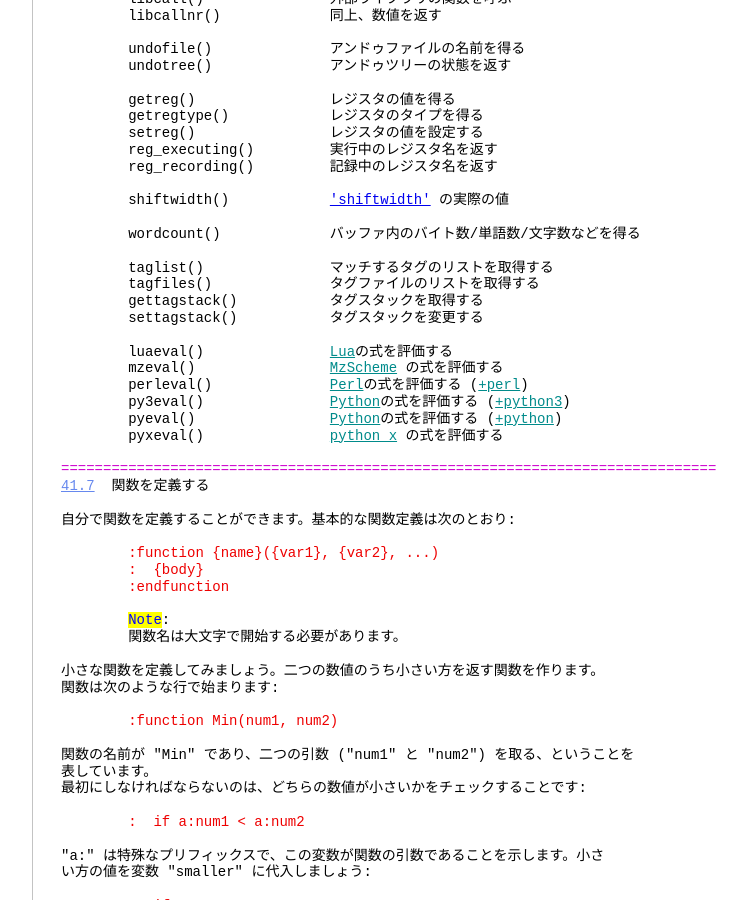
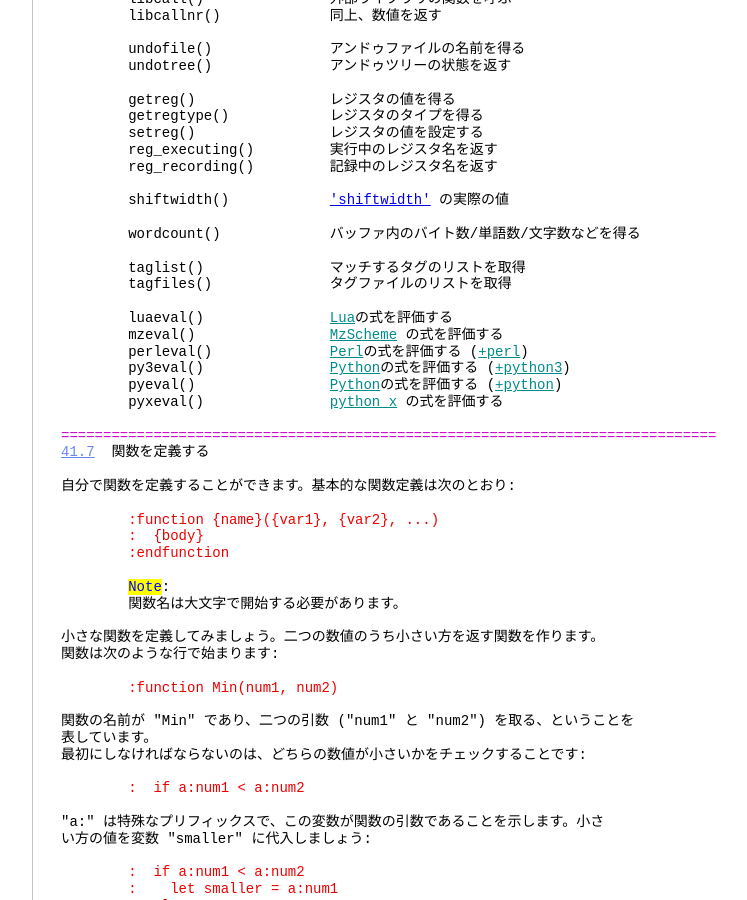
Before and after one commit to vim-jp/vimdoc-ja, a Jekyll site: the page built from usr_41.html, in a window 1280 px wide and 900 px high, scrolled down 16854 px. Shown: the whole window, without its empty margins (340-1087 px from the left). Built offline with Jekyll 4.4.1, drawn with Linux system fonts in a browser that asks for light colours; nearby versions of some CDN libraries; comment, search, counter and statistics services are not loaded.

Commit message:
Generated by Travis JOB 1378.1
https://travis-ci.org/vim-jp/vimdoc-ja-working/builds/453778635

```diff
--- a/usr_41.html
+++ b/usr_41.html
@@ -1009,10 +1009,8 @@ Timers:&nbsp;&nbsp;&nbsp;&nbsp;&nbsp;&nbsp;&nbsp;&nbsp;&nbsp;&nbsp;&nbsp;&nbsp;&
 <br>
 &nbsp;&nbsp;&nbsp;&nbsp;&nbsp;&nbsp;&nbsp;&nbsp;wordcount()&nbsp;&nbsp;&nbsp;&nbsp;&nbsp;&nbsp;&nbsp;&nbsp;&nbsp;&nbsp;&nbsp;&nbsp; バッファ内のバイト数/単語数/文字数などを得る<br>
 <br>
-&nbsp;&nbsp;&nbsp;&nbsp;&nbsp;&nbsp;&nbsp;&nbsp;taglist()&nbsp;&nbsp;&nbsp;&nbsp;&nbsp;&nbsp;&nbsp;&nbsp;&nbsp;&nbsp;&nbsp;&nbsp;&nbsp;&nbsp; マッチするタグのリストを取得する<br>
-&nbsp;&nbsp;&nbsp;&nbsp;&nbsp;&nbsp;&nbsp;&nbsp;tagfiles()&nbsp;&nbsp;&nbsp;&nbsp;&nbsp;&nbsp;&nbsp;&nbsp;&nbsp;&nbsp;&nbsp;&nbsp;&nbsp;&nbsp;タグファイルのリストを取得する<br>
-&nbsp;&nbsp;&nbsp;&nbsp;&nbsp;&nbsp;&nbsp;&nbsp;gettagstack()&nbsp;&nbsp;&nbsp;&nbsp;&nbsp;&nbsp;&nbsp;&nbsp;&nbsp;&nbsp; タグスタックを取得する<br>
-&nbsp;&nbsp;&nbsp;&nbsp;&nbsp;&nbsp;&nbsp;&nbsp;settagstack()&nbsp;&nbsp;&nbsp;&nbsp;&nbsp;&nbsp;&nbsp;&nbsp;&nbsp;&nbsp; タグスタックを変更する<br>
+&nbsp;&nbsp;&nbsp;&nbsp;&nbsp;&nbsp;&nbsp;&nbsp;taglist()&nbsp;&nbsp;&nbsp;&nbsp;&nbsp;&nbsp;&nbsp;&nbsp;&nbsp;&nbsp;&nbsp;&nbsp;&nbsp;&nbsp; マッチするタグのリストを取得<br>
+&nbsp;&nbsp;&nbsp;&nbsp;&nbsp;&nbsp;&nbsp;&nbsp;tagfiles()&nbsp;&nbsp;&nbsp;&nbsp;&nbsp;&nbsp;&nbsp;&nbsp;&nbsp;&nbsp;&nbsp;&nbsp;&nbsp;&nbsp;タグファイルのリストを取得<br>
 <br>
 &nbsp;&nbsp;&nbsp;&nbsp;&nbsp;&nbsp;&nbsp;&nbsp;luaeval()&nbsp;&nbsp;&nbsp;&nbsp;&nbsp;&nbsp;&nbsp;&nbsp;&nbsp;&nbsp;&nbsp;&nbsp;&nbsp;&nbsp;&nbsp;<a class="Identifier" href="if_lua.html#Lua">Lua</a>の式を評価する<br>
 &nbsp;&nbsp;&nbsp;&nbsp;&nbsp;&nbsp;&nbsp;&nbsp;mzeval()&nbsp;&nbsp;&nbsp;&nbsp;&nbsp;&nbsp;&nbsp;&nbsp;&nbsp;&nbsp;&nbsp;&nbsp;&nbsp;&nbsp;&nbsp;&nbsp;<a class="Identifier" href="if_mzsch.html#MzScheme">MzScheme</a>&nbsp;の式を評価する<br>
```
